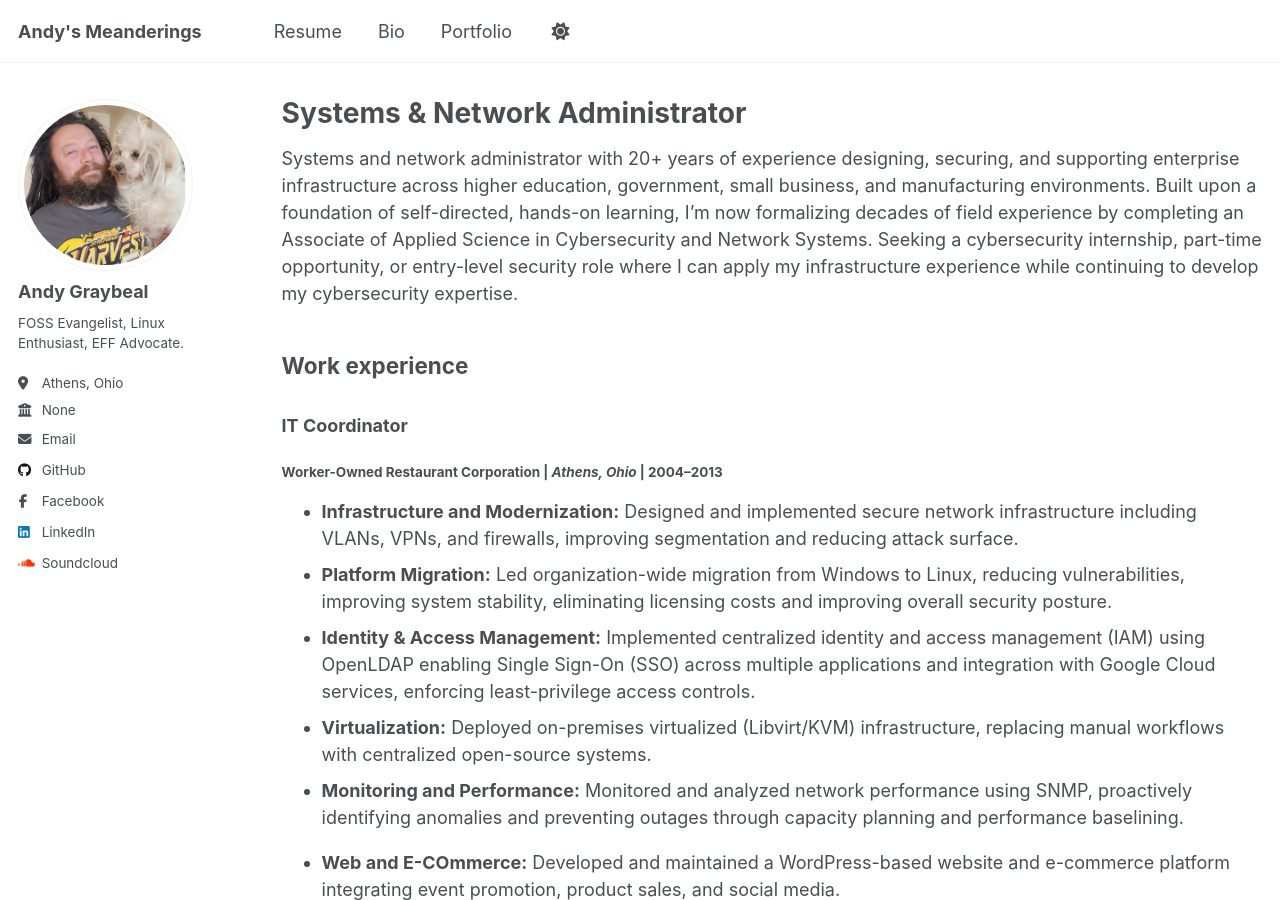
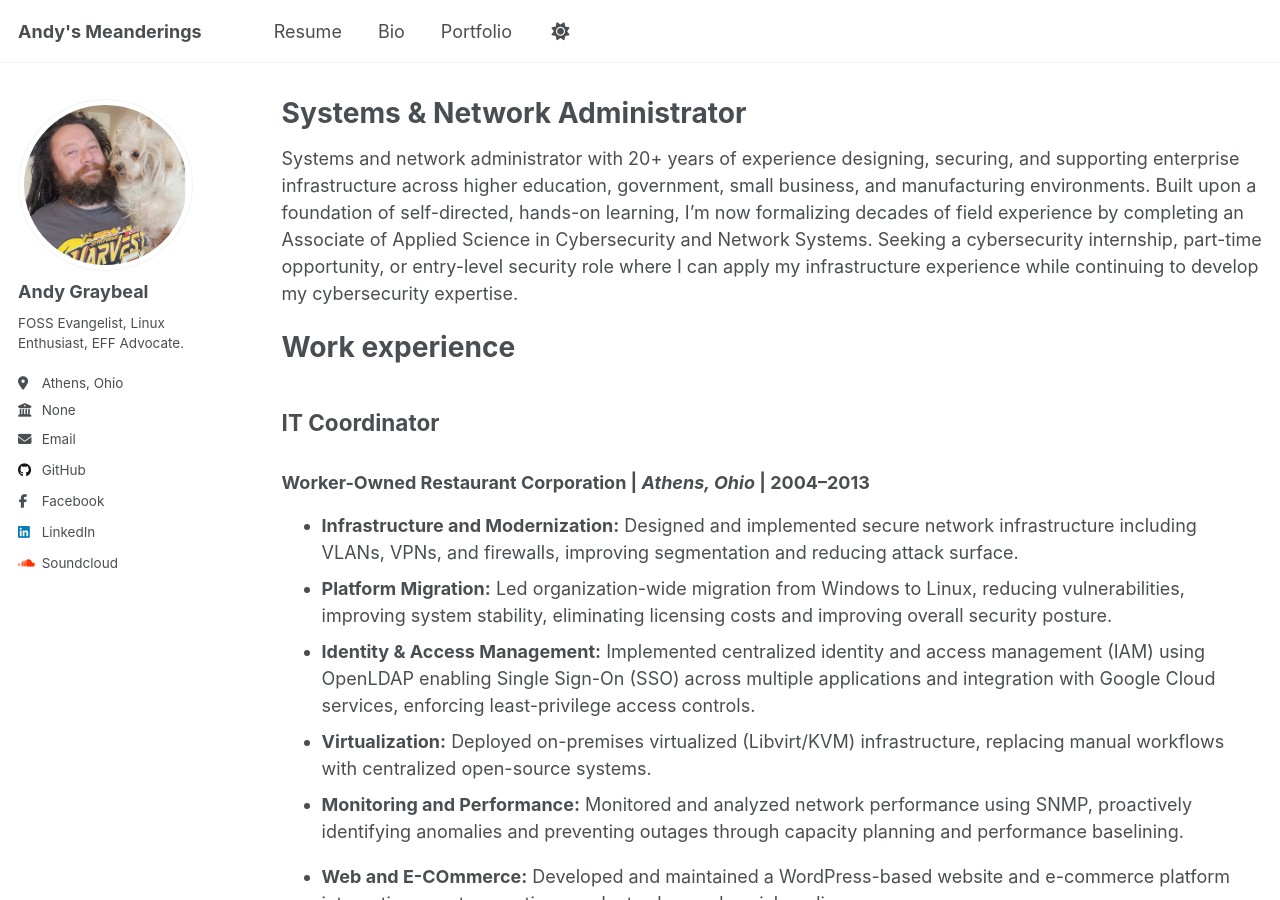
Before and after one commit to andy-graybeal/andy-graybeal.github.io, a Jekyll site: the page built from _pages/resume.md, in a window 1280 px wide and 900 px high. Built offline with Jekyll 4.4.1, drawn with Linux system fonts in a browser that asks for light colours; a script that is not in the unit is left out.

```diff
--- a/_pages/resume.md
+++ b/_pages/resume.md
@@ -12,10 +12,10 @@ redirect_from:
 
 Systems and network administrator with 20+ years of experience designing, securing, and supporting enterprise infrastructure across higher education, government, small business, and manufacturing environments. Built upon a foundation of self-directed, hands-on learning, I'm now formalizing decades of field experience by completing an Associate of Applied Science in Cybersecurity and Network Systems. Seeking a cybersecurity internship, part-time opportunity, or entry-level security role where I can apply my infrastructure experience while continuing to develop my cybersecurity expertise.
 
-## Work experience
+# Work experience
 
-### IT Coordinator
-#### Worker-Owned Restaurant Corporation \| *Athens, Ohio* \| 2004–2013
+## IT Coordinator
+### Worker-Owned Restaurant Corporation \| *Athens, Ohio* \| 2004–2013
   * **Infrastructure and Modernization:** Designed and implemented secure network infrastructure including VLANs, VPNs, and firewalls, improving segmentation and reducing attack surface.
   * **Platform Migration:** Led organization-wide migration from Windows to Linux, reducing vulnerabilities, improving system stability, eliminating licensing costs and improving overall security posture.
   * **Identity & Access Management:** Implemented centralized identity and access management (IAM) using OpenLDAP enabling Single Sign-On (SSO) across multiple applications and integration with Google Cloud services, enforcing least-privilege access controls.
```
